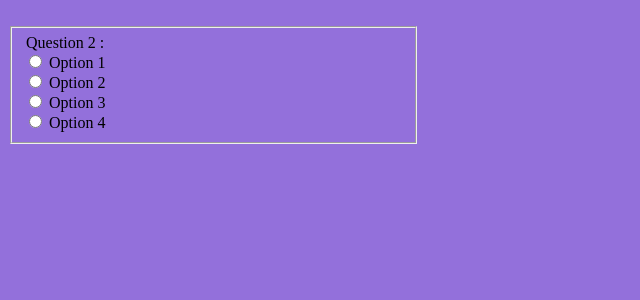
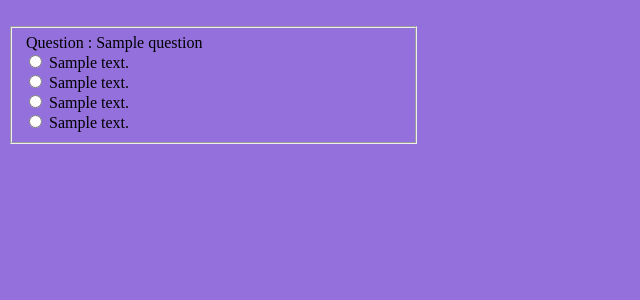
Before and after one commit to NDI-2022-FlyingBananaAndKachow/ChasseAuxHeros, a Flask app: template templates/question.html in a window 1280 px wide. Shown: the top 300 px of the page, without its empty margins (0-640 px from the left). Run offline with Flask 2, Linux system fonts and the light colour scheme; the template is opened without the code that fills it: most values are stand-ins (such as "Sample title", 1, 10 or a date in 2020).

Commit message:
Update le template des questions

```diff
--- a/main.py
+++ b/main.py
@@ -1,9 +1,14 @@
 from flask import Flask, render_template, request, abort, redirect
+import json
 
 from markupsafe import escape
 
 # Contient l'instance du serveur
 app = Flask(__name__, template_folder="templates/", static_folder='static/')
+
+# Charge les données du json
+with open("data.json", "r", encoding="utf-8") as f:
+	data = json.load(f)
 
 
 # Sert à tester si le numéro de map est valide
@@ -43,7 +48,20 @@ def question(level_id: int, question_id: int):
 	:param question_id: Prend l'ID de la question (0 à 9).
 	"""
 	if is_map_valid(level_id) and is_question_valid(question_id):
-		return render_template("question.html", level_id=level_id, question_id=question_id)
+		# On récupère la question
+		question = data[str(level_id)][question_id]["question"]
+
+		# On récupère chaque la liste des réponses
+		answers = data[str(level_id)][question_id]["answers"]
+
+		# Fait le rendu du template
+		return render_template(
+			"question.html",
+			level_id=level_id,
+			question_id=question_id,
+			question=question,
+			answers=answers
+		)
 	else:
 		abort(403)
 
@@ -66,6 +84,15 @@ def easter_eggs():
 	return 'FPD'
 
 
+@app.post('/resultat/<int:level_id>/<int:question_id>')
+def resultat(level_id: int, question_id: int):
+	"""
+	Contient et renvoie la réponse à la question demandée.
+	:param level_id: Prend l'ID du niveau (de 1 à 3)
+	:param question_id: Prend l'ID de la question (0 à 9).
+	"""
+	pass
+
 
 if __name__ == '__main__':
 	app.debug = True
--- a/templates/question.html
+++ b/templates/question.html
@@ -11,11 +11,11 @@
             <br>
             <fieldset ID="{{  level_id  }}" style="width:30%;">
                 <div class="center">
-                    <legend>Question 2 :</legend>
+                    <legend>Question : {{ question }}</legend>
 	                {% for i in range(4) %}
                     <div>
                         <input type="radio" id="id{{i}}" name="Option {{i}}">
-                        <label for="Option {{i}}">Option {{i+1}}</label>
+                        <label for="Option {{i}}">{{answers[i]}}</label>
                     </div>
 	                {% endfor %}
                 </div>
```
